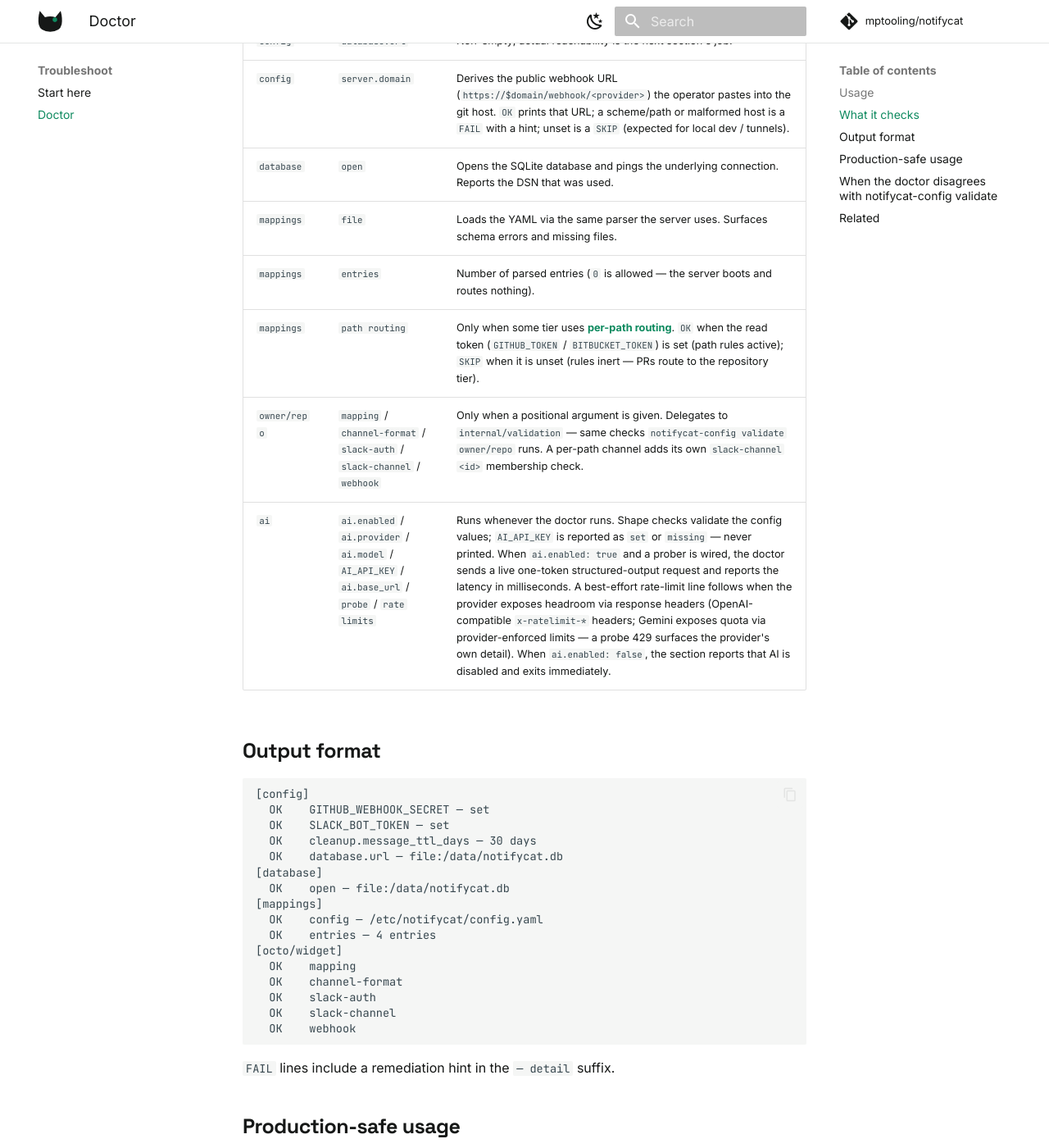
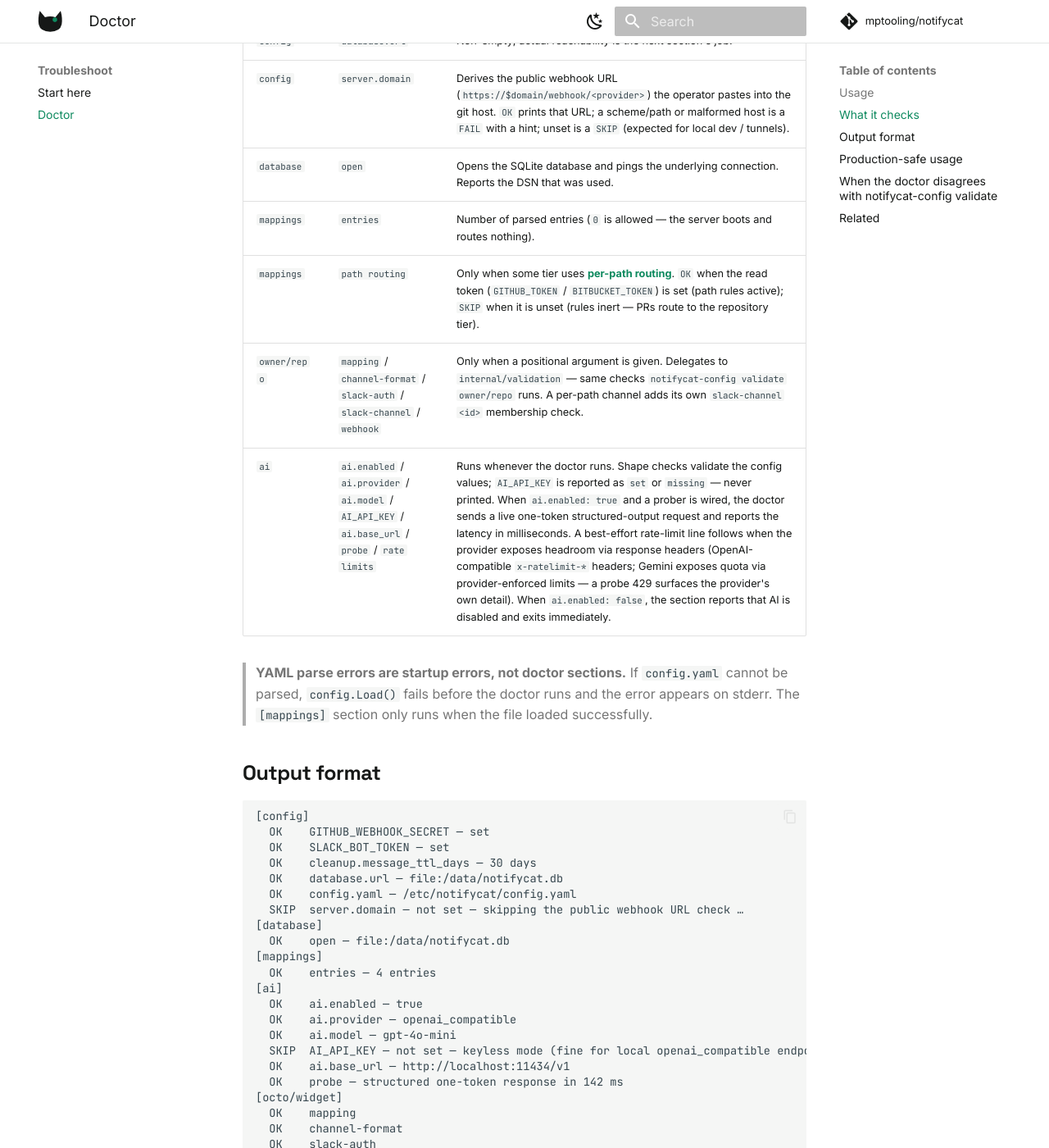
Before and after one commit to mptooling/notifycat, an MkDocs documentation site: the page built from docs/doctor.md, in a window 1280 px wide and 1400 px high, scrolled down 942 px. Shown: the whole window at 82% size. Built offline with MkDocs 1.6.1 and Material for MkDocs 9.7.7, drawn with Linux system fonts in a browser that asks for light colours; comment, search, counter and statistics services are not loaded; some of the changed text lies outside the part shown.

Commit message:
docs: correct doctor ai section and output reference
- Fix stale Run() doc comment: four sections always run (config,
  database, mappings, ai); a fifth appears only when a target and
  validator are both present.
- Remove the non-existent 'file' row from the doctor.md check table;
  CheckMappings emits only 'entries' and conditional 'path routing'.
- Add a note clarifying that a YAML parse error is a startup error,
  not a doctor section.
- Update the output format example to include the [ai] section with
  its actual check names, and fix 'config' to 'entries' under
  [mappings].

```diff
--- a/docs/doctor.md
+++ b/docs/doctor.md
@@ -24,11 +24,12 @@ Exit code is `0` when every check passes (`SKIP` does not count as a failure) an
 | `config` | `database.url` | Non-empty; actual reachability is the next section's job. |
 | `config` | `server.domain` | Derives the public webhook URL (`https://$domain/webhook/<provider>`) the operator pastes into the git host. `OK` prints that URL; a scheme/path or malformed host is a `FAIL` with a hint; unset is a `SKIP` (expected for local dev / tunnels). |
 | `database` | `open` | Opens the SQLite database and pings the underlying connection. Reports the DSN that was used. |
-| `mappings` | `file` | Loads the YAML via the same parser the server uses. Surfaces schema errors and missing files. |
 | `mappings` | `entries` | Number of parsed entries (`0` is allowed — the server boots and routes nothing). |
 | `mappings` | `path routing` | Only when some tier uses [per-path routing](monorepo.md). `OK` when the read token (`GITHUB_TOKEN` / `BITBUCKET_TOKEN`) is set (path rules active); `SKIP` when it is unset (rules inert — PRs route to the repository tier). |
 | `owner/repo` | `mapping` / `channel-format` / `slack-auth` / `slack-channel` / `webhook` | Only when a positional argument is given. Delegates to `internal/validation` — same checks `notifycat-config validate owner/repo` runs. A per-path channel adds its own `slack-channel <id>` membership check. |
 | `ai` | `ai.enabled` / `ai.provider` / `ai.model` / `AI_API_KEY` / `ai.base_url` / `probe` / `rate limits` | Runs whenever the doctor runs. Shape checks validate the config values; `AI_API_KEY` is reported as `set` or `missing` — never printed. When `ai.enabled: true` and a prober is wired, the doctor sends a live one-token structured-output request and reports the latency in milliseconds. A best-effort rate-limit line follows when the provider exposes headroom via response headers (OpenAI-compatible `x-ratelimit-*` headers; Gemini exposes quota via provider-enforced limits — a probe 429 surfaces the provider's own detail). When `ai.enabled: false`, the section reports that AI is disabled and exits immediately. |
+
+> **YAML parse errors are startup errors, not doctor sections.** If `config.yaml` cannot be parsed, `config.Load()` fails before the doctor runs and the error appears on stderr. The `[mappings]` section only runs when the file loaded successfully.
 
 ## Output format
 
@@ -38,11 +39,19 @@ Exit code is `0` when every check passes (`SKIP` does not count as a failure) an
   OK    SLACK_BOT_TOKEN — set
   OK    cleanup.message_ttl_days — 30 days
   OK    database.url — file:/data/notifycat.db
+  OK    config.yaml — /etc/notifycat/config.yaml
+  SKIP  server.domain — not set — skipping the public webhook URL check …
 [database]
   OK    open — file:/data/notifycat.db
 [mappings]
-  OK    config — /etc/notifycat/config.yaml
   OK    entries — 4 entries
+[ai]
+  OK    ai.enabled — true
+  OK    ai.provider — openai_compatible
+  OK    ai.model — gpt-4o-mini
+  SKIP  AI_API_KEY — not set — keyless mode (fine for local openai_compatible endpoints)
+  OK    ai.base_url — http://localhost:11434/v1
+  OK    probe — structured one-token response in 142 ms
 [octo/widget]
   OK    mapping
   OK    channel-format
```
Also changed, not shown: 1 other file.
